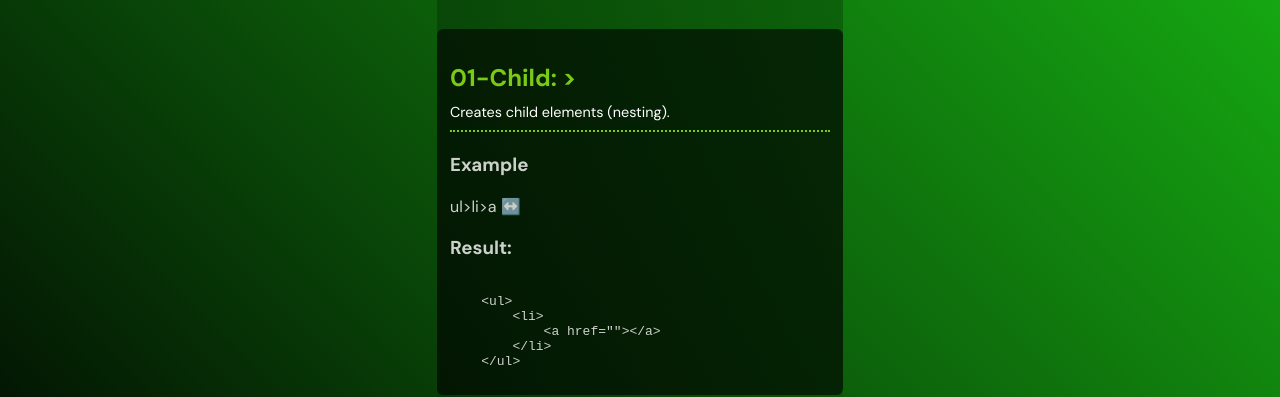
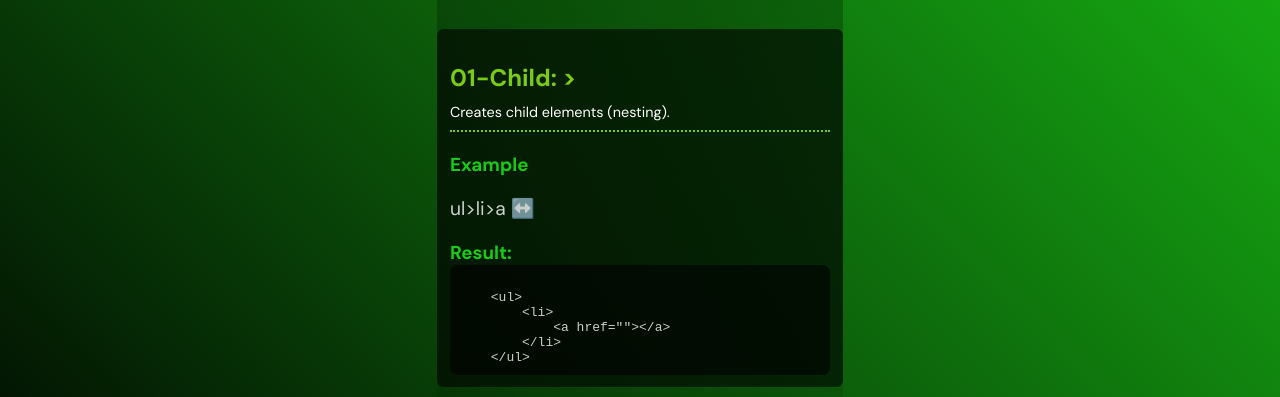
Before and after one commit to brayanesteban8/adso3491206, a plain HTML site: page 01-Emmet/index.html in a window 1280 px wide. Shown: the part 425-822 px from the top of the page. Drawn offline with Linux system fonts and the light colour scheme.

Commit message:
Add files via upload

```diff
--- a/src/css/styles.css
+++ b/src/css/styles.css
@@ -50,6 +50,19 @@ body {
                 font-size:0.9rem;
                 font-weight: 400;
             }
+        }
+        h3 {
+            color: #1acb16;
+            margin: 0;
+        }
+        p {
+            font-size: 1.2rem;
+        }
+        xmp {
+            background-color: #0009;
+            border-radius:8px ;
+            padding: 0.6rem;
+            margin: 0;
         }
     }
         header.mainmenu {
```
